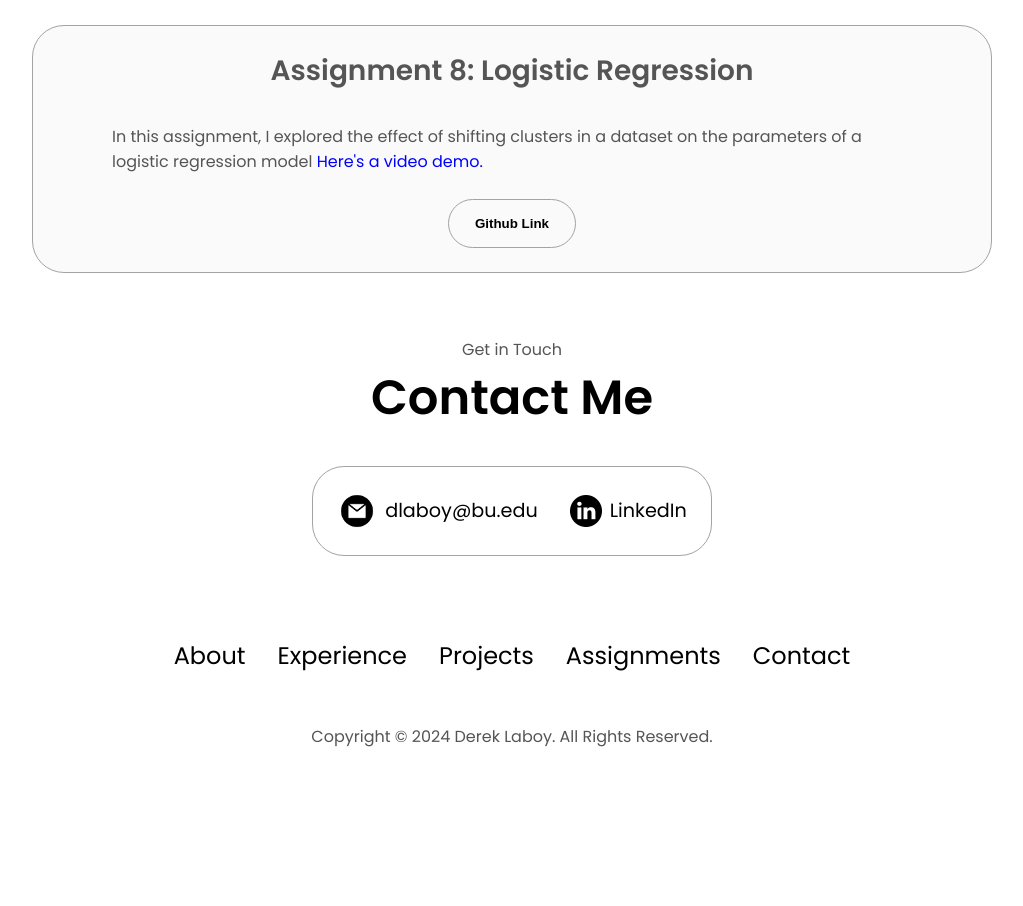
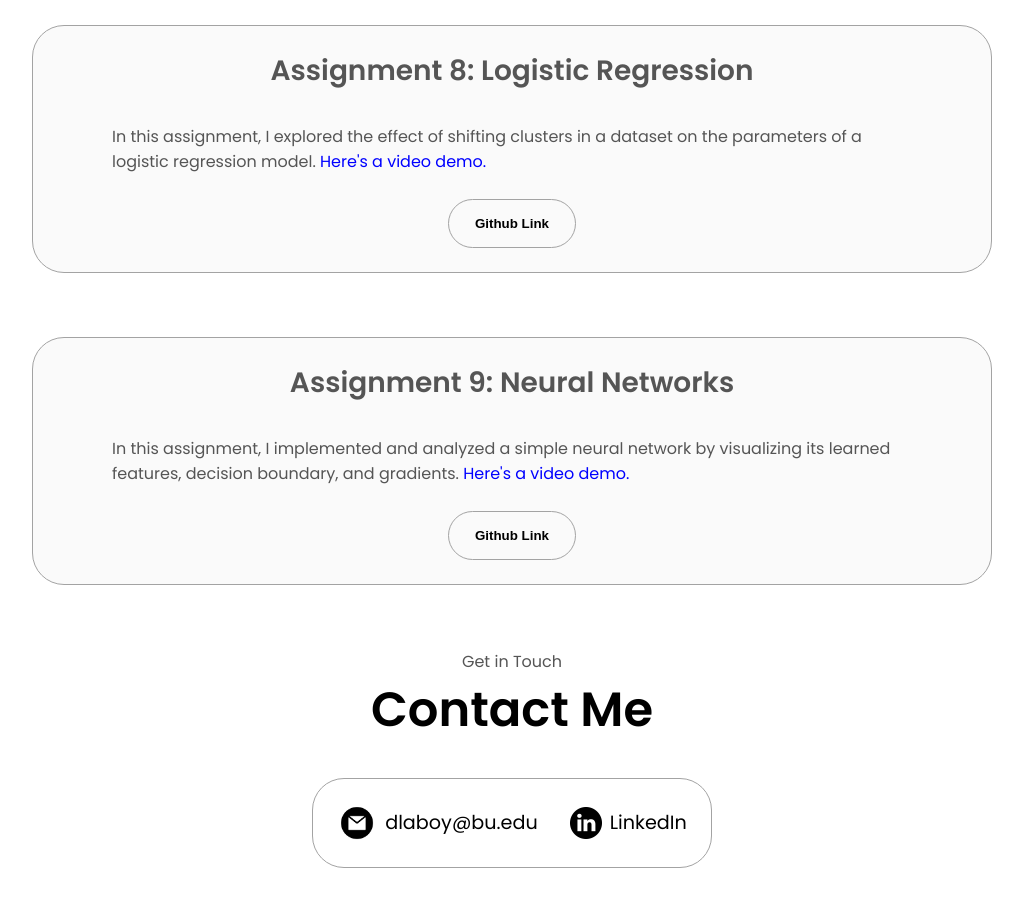
Before and after one commit to dlaboy25/dlaboy25.github.io, a plain HTML site: page index.html in a window 1280 px wide. Shown: the part 7440-8346 px from the top of the page, without its empty margins (128-1151 px from the left). Before the commit the page ends 8236 px from the top, so only its background shows below. Drawn offline with Linux system fonts and the light colour scheme.

Commit message:
assignment 9

```diff
--- a/index.html
+++ b/index.html
@@ -523,8 +523,8 @@
                 <h2 class="assignments-sub-title">Assignment 8: Logistic Regression</h2>
                 <div class="assignments-article-container">
                     <assignment>
-                        <p>In this assignment, I explored the effect of shifting clusters in a dataset on the parameters of a logistic regression model
-                          <a href="https://youtu.be/DXEaex0W9x0" style="color: blue;">Here's a video demo.</a>
+                        <p>In this assignment, I explored the effect of shifting clusters in a dataset on the parameters of a logistic regression model.
+                          <a href="https://youtu.be/DXEaex0W9x0" style="color: blue;"> Here's a video demo.</a>
                     </assignment>
                 </div>
                 <br/>
@@ -536,6 +536,25 @@
             </div>
         </div>
     </div>
+    <div class="assignments-details-container">
+      <div class="about-containers">
+          <div class="details-container color-container">
+              <h2 class="assignments-sub-title">Assignment 9: Neural Networks</h2>
+              <div class="assignments-article-container">
+                  <assignment>
+                      <p>In this assignment, I implemented and analyzed a simple neural network by visualizing its learned features, decision boundary, and gradients.
+                        <a href="https://www.youtube.com/watch?v=-m-SJYBKOp8" style="color: blue;">Here's a video demo.</a>
+                  </assignment>
+              </div>
+              <br/>
+              <div class="btn-container">
+                  <button class="btn btn-color-2 project-btn" onclick="location.href='https://github.com/dlaboy25/dlaboy-assignment-9.git'">
+                      Github Link
+                  </button>
+              </div>
+          </div>
+      </div>
+  </div>
 </div>
   </section>
     <section id="contact">
```
